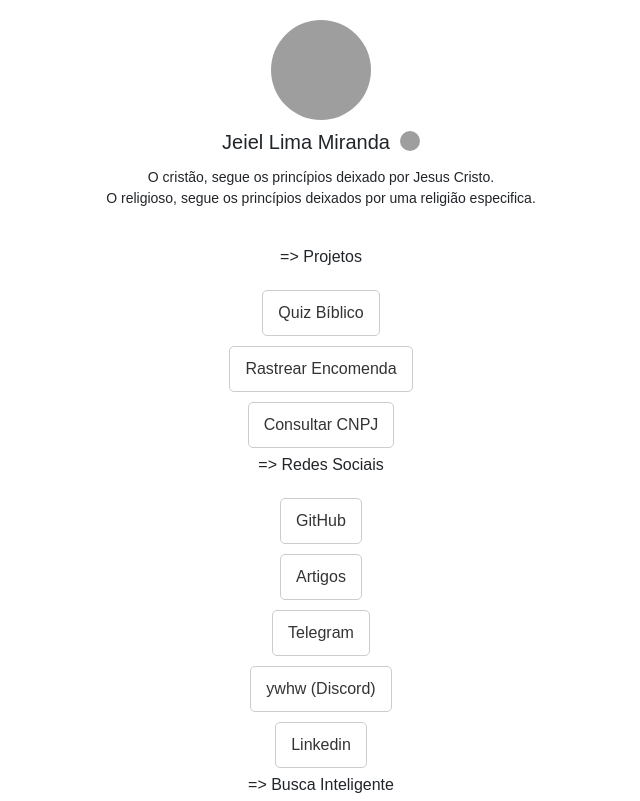
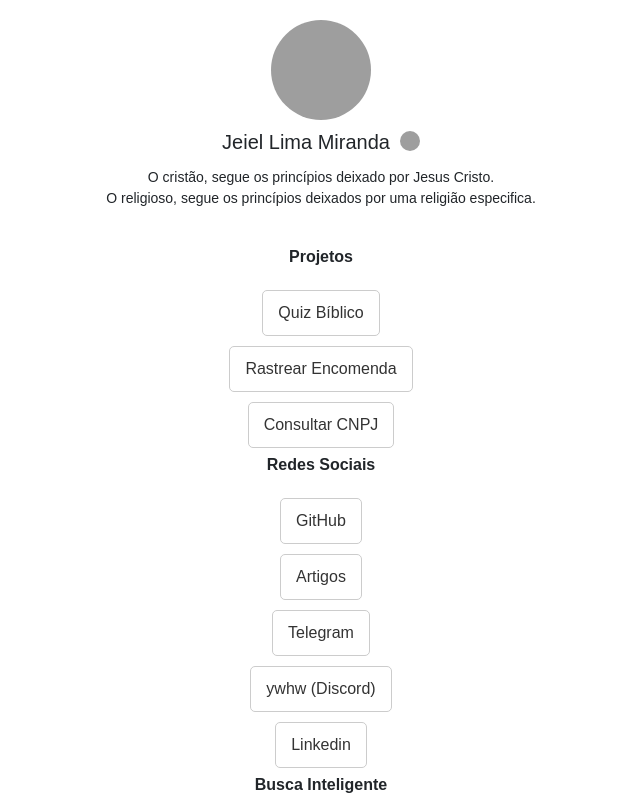
Before and after one commit to Jetrom17/Jeiel, a plain HTML site: page index.html in a window 1280 px wide. Shown: the top 801 px of the page, without its empty margins (319-959 px from the left). Drawn offline with nearby package versions, Linux system fonts and the light colour scheme; grey boxes are pictures that could not be loaded.

Commit message:
Update index.html

```diff
--- a/index.html
+++ b/index.html
@@ -40,17 +40,17 @@
         </div>
 
         <div class="links">
-            <p>=> Projetos</p>
+            <p><b>Projetos</b></p>
             <a href="https://quiz-jeiel.vercel.app/" target="_blank">Quiz Bíblico</a>
             <a href="https://correio-rastrear.vercel.app/" target="_blank">Rastrear Encomenda</a>
             <a href="https://jetrom17.github.io/cnpj-jeiel/" target="_blank">Consultar CNPJ</a>
-            <p>=> Redes Sociais</p>
+            <p><b>Redes Sociais</b></p>
             <a href="https://github.com/Jetrom17" target="_blank">GitHub</a>
             <a href="https://www.tabnews.com.br/JeielLimaMiranda/conteudos/1" target="_blank">Artigos</a>
             <a href="https://t.me/YHVH7" target="_blank">Telegram</a>
             <a href="#" target="_blank">ywhw (Discord)</a>
             <a href="https://www.linkedin.com/in/jeiel-lima-miranda-259738232/" target="_blank">Linkedin</a>
-            <p>=> Busca Inteligente</p>
+            <p><b>Busca Inteligente</b></p>
             <a href="https://www.google.com/search?q=Jeiel+Lima+Miranda" target="_blank">Quem é "Jeiel Lima Miranda"?</a>
         </div>
 
```
